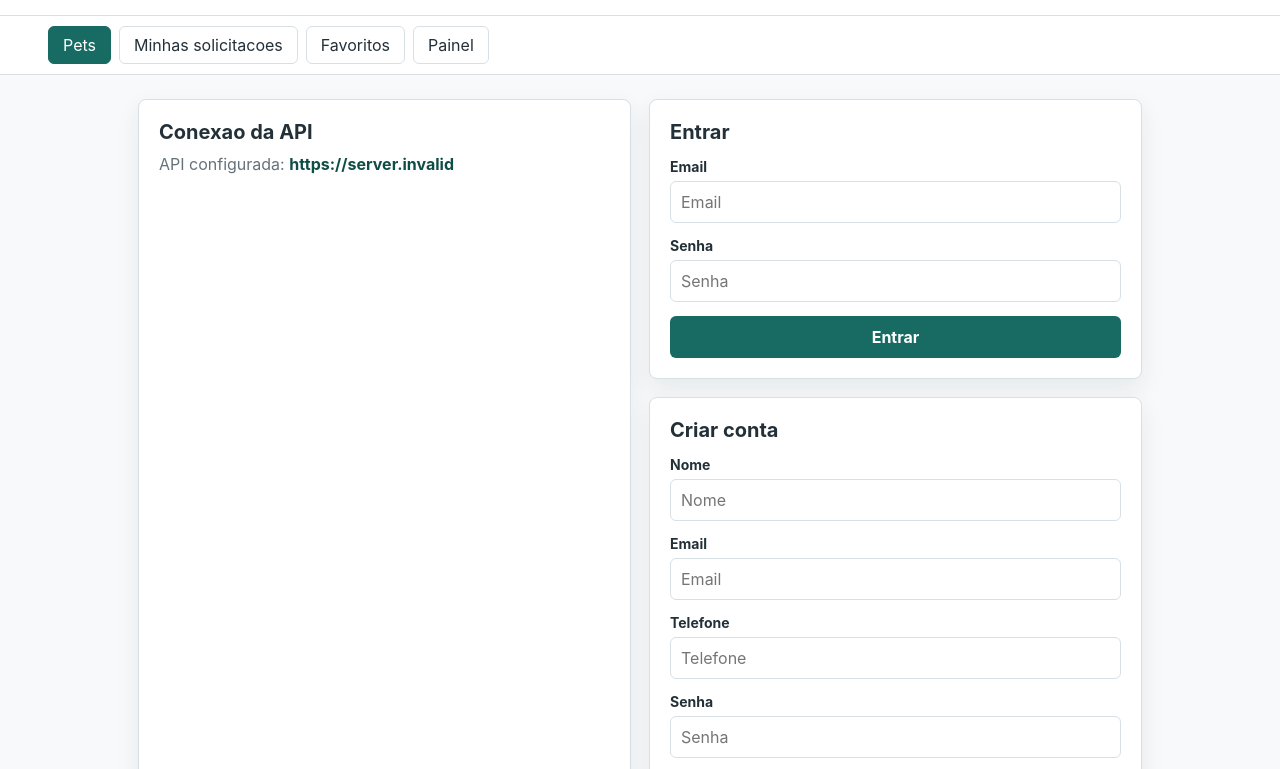
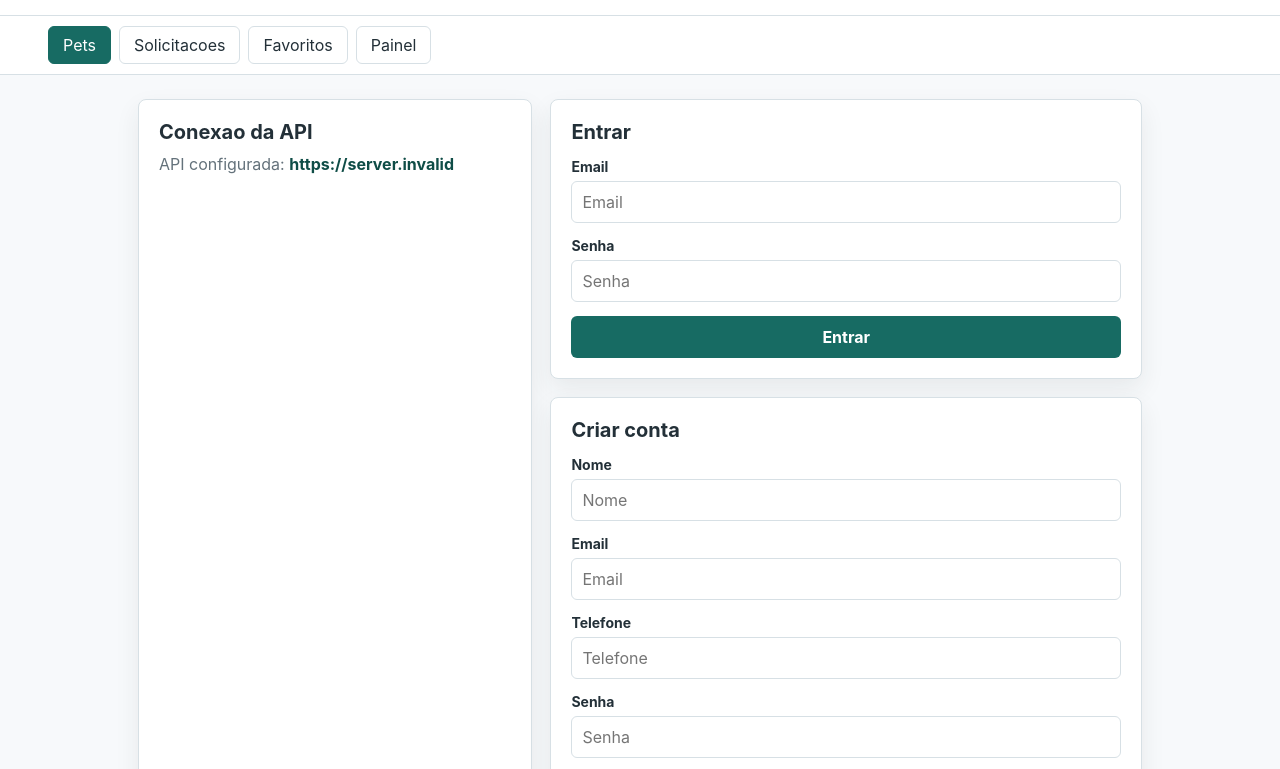
Before and after one commit to GuilhermeSMarques/INF1407_ADOCAO_FRONTEND, a website built with Vite: page index.html in a window 1280 px wide. Shown: the part 87-856 px from the top of the page. Built offline with nearby package versions, Linux system fonts and the light colour scheme; no server answers.

Commit message:
Navegacao por Abas

```diff
--- a/src/main.ts
+++ b/src/main.ts
@@ -40,8 +40,11 @@ if (!app) {
 
 const root = app
 
+type ActiveView = 'pets' | 'solicitacoes' | 'favoritos' | 'painel'
+
 type AppState = {
   usuario: Usuario | null
+  activeView: ActiveView
   pets: Pet[]
   solicitacoes: SolicitacaoAdocao[]
   favoritos: Favorito[]
@@ -56,6 +59,7 @@ type AppState = {
 
 const state: AppState = {
   usuario: null,
+  activeView: 'pets',
   pets: [],
   solicitacoes: [],
   favoritos: [],
@@ -99,14 +103,24 @@ function createHeader() {
 
 function createNavigation() {
   const nav = createElement('nav', { className: 'app-nav', ariaLabel: 'Navegacao principal' })
-  const labels = ['Pets', 'Minhas solicitacoes', 'Favoritos', 'Painel']
+  const items: Array<[ActiveView, string]> = [
+    ['pets', 'Pets'],
+    ['solicitacoes', 'Solicitacoes'],
+    ['favoritos', 'Favoritos'],
+    ['painel', 'Painel'],
+  ]
 
-  labels.forEach((label, index) => {
-    nav.append(createElement('button', {
-      className: index === 0 ? 'nav-button active' : 'nav-button',
+  items.forEach(([view, label]) => {
+    const button = createElement('button', {
+      className: state.activeView === view ? 'nav-button active' : 'nav-button',
       text: label,
       type: 'button',
-    }))
+    })
+    button.addEventListener('click', () => {
+      state.activeView = view
+      render()
+    })
+    nav.append(button)
   })
 
   return nav
@@ -731,10 +745,7 @@ function createDashboardSection() {
 
 function createMainContent() {
   const apiUrl = createElement('strong', { text: getApiBaseUrl() })
-
-  return createElement(
-    'main',
-    { className: 'app-main' },
+  const sections: Node[] = [
     createElement(
       'section',
       { className: 'status-panel', ariaLabel: 'Status da aplicacao' },
@@ -743,11 +754,28 @@ function createMainContent() {
       createMessage(),
     ),
     createAuthArea(),
-    createPetForm(),
-    createPetsSection(),
-    createSolicitacoesSection(),
-    createFavoritosSection(),
-    createDashboardSection(),
+  ]
+
+  if (state.activeView === 'pets') {
+    sections.push(createPetForm(), createPetsSection())
+  }
+
+  if (state.activeView === 'solicitacoes') {
+    sections.push(createSolicitacoesSection())
+  }
+
+  if (state.activeView === 'favoritos') {
+    sections.push(createFavoritosSection())
+  }
+
+  if (state.activeView === 'painel') {
+    sections.push(createDashboardSection())
+  }
+
+  return createElement(
+    'main',
+    { className: 'app-main' },
+    ...sections,
   )
 }
 
--- a/src/style.css
+++ b/src/style.css
@@ -332,15 +332,16 @@ button {
 
 @media (min-width: 800px) {
   .app-main {
-    grid-template-columns: 1fr 1fr;
+    grid-template-columns: minmax(280px, 0.8fr) minmax(420px, 1.2fr);
   }
 
   .auth-grid {
     grid-template-columns: 1fr;
   }
 
-  .pets-section {
-    grid-column: 1 / -1;
+  .pets-section,
+  .empty {
+    grid-column: 2;
   }
 
   .filters-form {
```
